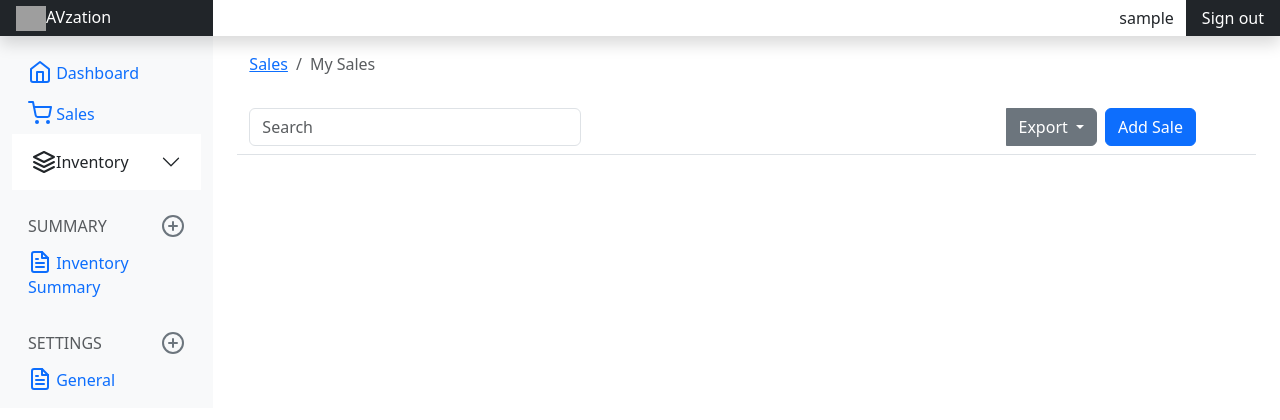
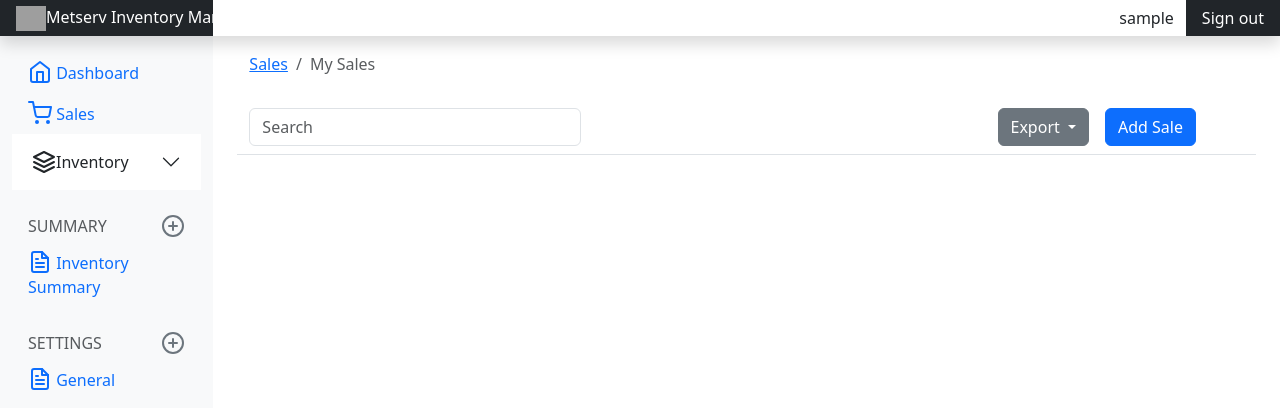
Before and after one commit to lolideppt123/inventory-management-1, a Django app: page /sales/ in a window 1280 px wide. Shown: the top 420 px of the page. Run offline with Django 4.2, Linux system fonts and the light colour scheme; the visitor is signed in with stand-in values (Sample User, id 1); data that the repository does not hold is empty; some libraries are stand-ins or nearby versions; grey boxes are pictures that could not be loaded.

Commit message:
few tweaks

```diff
--- a/sales/templates/sales/index.html
+++ b/sales/templates/sales/index.html
@@ -24,12 +24,12 @@
 
             <div class="btn-toolbar mb-2 mb-md-0">
 				<div class="btn-group me-2">
-                    <div class="btn-group">
-						{% comment %} <a href="{% url 'sales:customer_upload' %}" class="btn-secondary" id="">
+                    {% comment %} <div class="btn-group">
+						<a href="{% url 'sales:customer_upload' %}" class="btn-secondary" id="">
 							Import
-                        </a> {% endcomment %}
-                    </div>
-					<div class="btn-group">
+                        </a>
+                    </div> {% endcomment %}
+					<div class="btn-group me-2">
 						<button class="btn btn-secondary dropdown-toggle" type="button" id="defaultDropdown" data-bs-toggle="dropdown" data-bs-auto-close="true" aria-expanded="false">
 							Export
 						</button>
--- a/templates/base.html
+++ b/templates/base.html
@@ -3,7 +3,7 @@
     <head>
         <meta charset="utf-8">
         <meta name="viewport" content="width=device-width, initial-scale=1">
-        <title> {% block title %}Expenses{% endblock title %} </title>
+        <title> {% block title %}Metserv Inventory Management{% endblock title %} </title>
 
         <link href="{% static 'css/bootstrap.min.css' %}" rel="stylesheet">
         <link href="{% static 'css/main.css' %}" rel="stylesheet">
@@ -14,7 +14,7 @@
     <body>
 
         <header class="navbar navbar-dark sticky-top bg-dark flex-md-nowrap p-0 shadow">
-            <a class="navbar-brand col-md-3 col-lg-2 me-0 px-3 fs-6" href="{% url 'dashboard:home' %}"><img src="{% static 'img/logo.png' %}" alt="logo" class="header-logo" width="30" height="25" />AVzation</a>
+            <a class="navbar-brand col-md-3 col-lg-2 me-0 px-3 fs-6" href="{% url 'dashboard:home' %}"><img src="{% static 'img/logo.png' %}" alt="logo" class="header-logo" width="30" height="25" />Metserv Inventory Management</a>
             {% comment %} <button class="navbar-toggler position-absolute d-md-none collapsed" type="button" data-bs-toggle="collapse" data-bs-target="#sidebarMenu" aria-controls="sidebarMenu" aria-expanded="false" aria-label="Toggle navigation">
                 <span class="navbar-toggler-icon"></span>
             </button>
```
